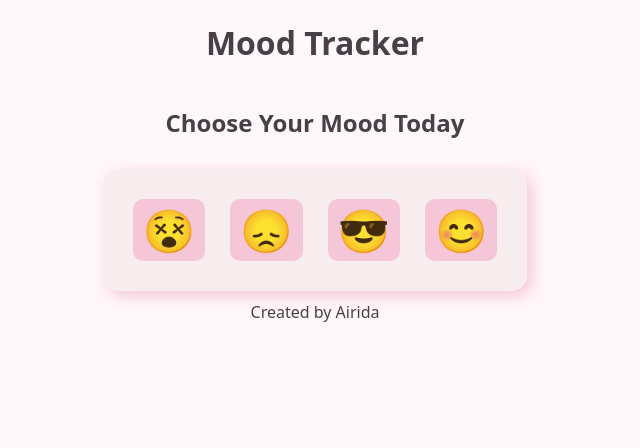
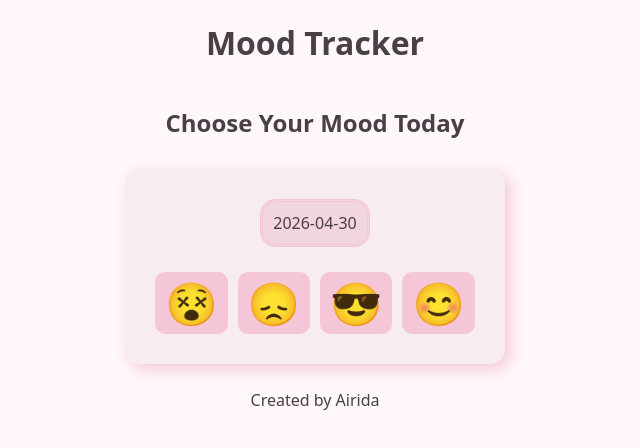
Before and after one commit to airidabu/mood-tracker, a React (Vite) app: page / in a window 1280 px wide. Shown: the top 448 px of the page, without its empty margins (325-965 px from the left). Built offline with nearby package versions, Linux system fonts and the light colour scheme; a web font is replaced by a local one.

Commit message:
date added and some styling

```diff
--- a/src/App.css
+++ b/src/App.css
@@ -17,7 +17,8 @@ button {
 
 .moodContainer {
     display: flex;
-    justify-content: center;
+    flex-direction: column;
+    align-items: center;
     gap: 25px;
     padding: 30px;
     background-color: #F7EDEE;
@@ -41,6 +42,12 @@ button {
     background-color: #C8E7E0;
 }
 
+.moodButtons {
+    display: grid;
+    grid-template-columns: repeat(4, 1fr);
+    gap: 10px;
+}
+
 .chosenMood {
     font-size: 42px;
 }
@@ -51,3 +58,16 @@ button {
     align-items: center;
     gap: 10px;
 }
+
+.calendarContainer {
+    background-color: #F2D6DE;
+    border-radius: 15px;
+    border-color: #F4C6D7;
+    border-style: double;
+    border-width: 3px;
+    padding: 10px;
+}
+
+footer {
+    margin-top: 15px;
+}
--- a/src/HomePage.tsx
+++ b/src/HomePage.tsx
@@ -1,5 +1,6 @@
 import { useState } from "react";
 import MOODS from "./data";
+import Calendar from "./components/Calendar";
 
 function HomePage() {
     const [moodState, setMoodState] = useState<string | undefined>(() => {
@@ -22,8 +23,16 @@ function HomePage() {
     }
 
     function renderMoods() {
-        return MOODS.map(mood =>
-            <button type="button" key={mood.value} value={mood.value} onClick={handleMoodState}>{mood.emoji}</button>
+        return (
+            <>
+                <Calendar />
+                <div className="moodButtons">
+                    {MOODS.map(mood =>
+                        <button aria-label={`Choose ${mood.value} mood`} type="button" key={mood.value} value={mood.value} onClick={handleMoodState}>{mood.emoji}</button>
+                    )}
+                </div>
+            </>
+
         )
     }
 
--- /dev/null
+++ b/src/components/Calendar.tsx
@@ -0,0 +1,12 @@
+function Calendar() {
+    const date = new Date().toLocaleDateString("lt-LT");
+
+
+    return (
+        <div className="calendarContainer">
+            {date}
+        </div>
+    )
+}
+
+export default Calendar;
```
